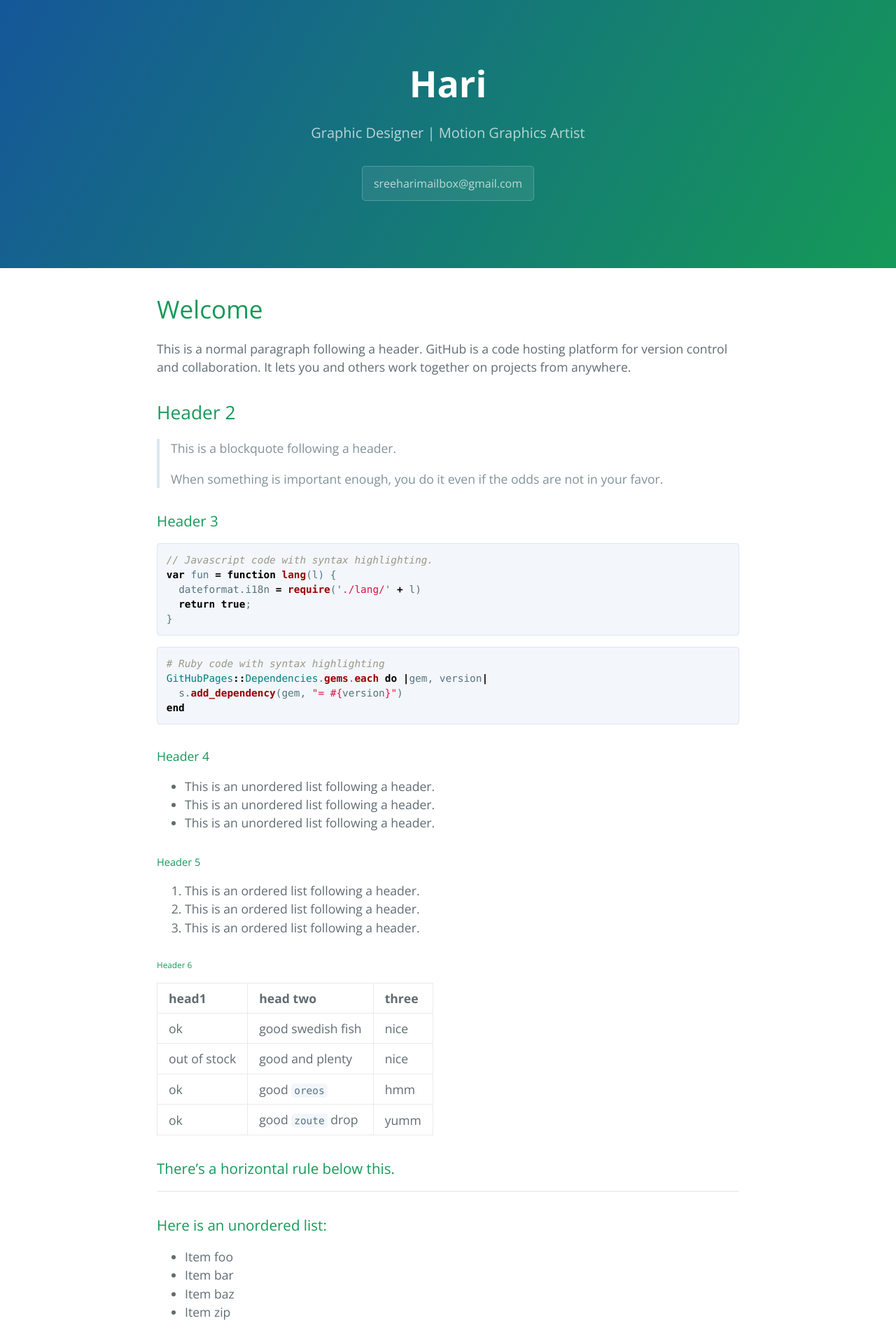
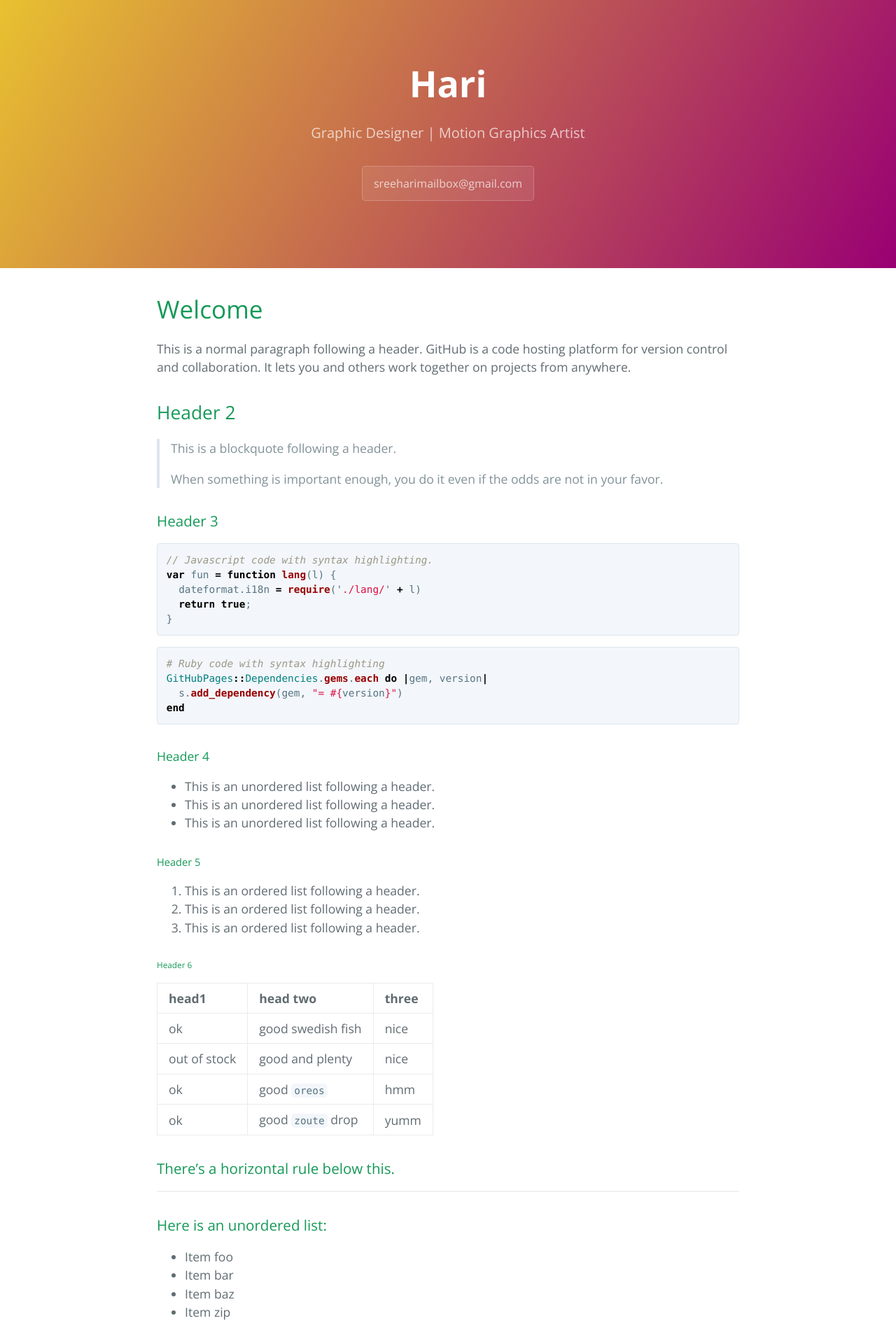
Before and after one commit to hhhari/hariweb, a Jekyll site: the page built from index.md, in a window 1280 px wide. Shown: the top 1920 px of the page at 70% size. Built offline with Jekyll 4.4.1, drawn with Linux system fonts in a browser that asks for light colours; our own code applies the rules of GitHub Pages for plain Markdown files.

Commit message:
color change

```diff
--- a/_sass/variables.scss
+++ b/_sass/variables.scss
@@ -4,8 +4,8 @@
 
 // Headers
 $header-heading-color: #fff !default;
-$header-bg-color: #159957 !default;
-$header-bg-color-secondary: #155799 !default;
+$header-bg-color: #990073 !default;
+$header-bg-color-secondary: #e8c130 !default;
 
 // Text
 $section-headings-color: #159957 !default;
```
